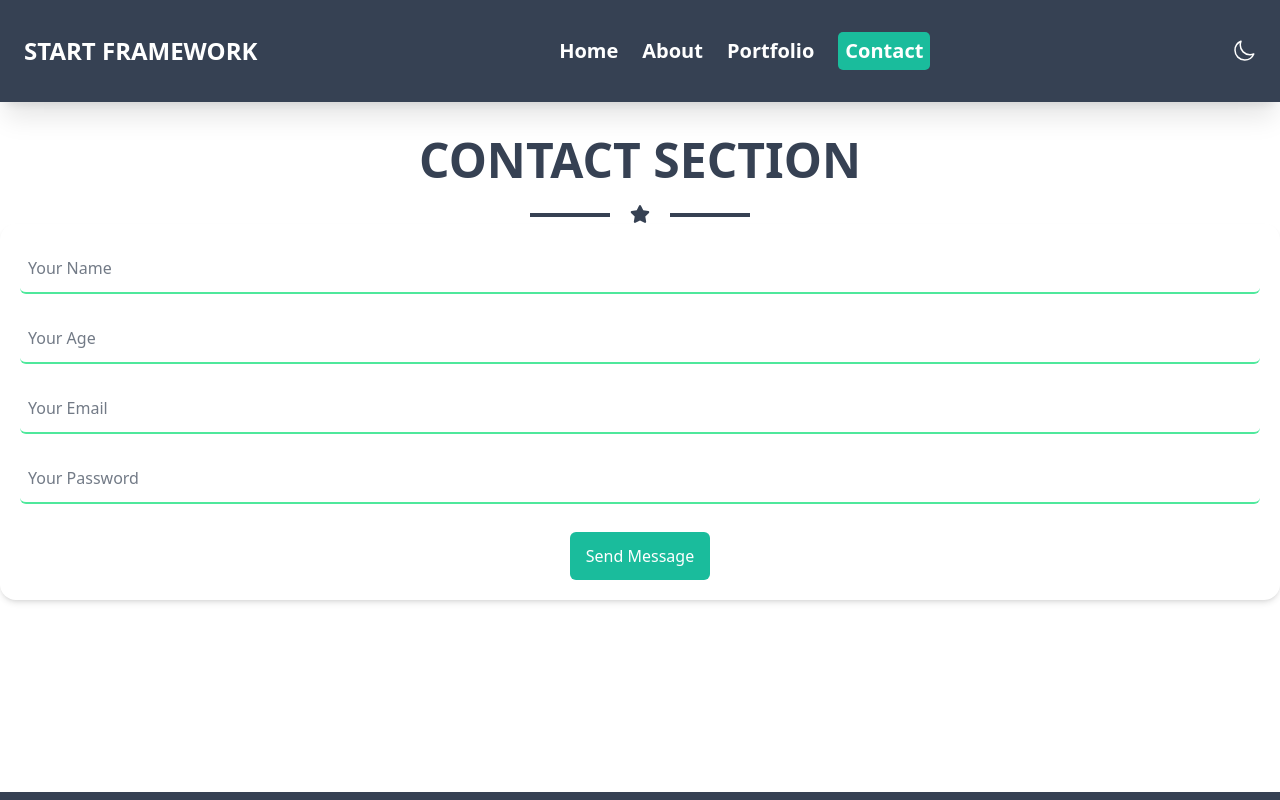
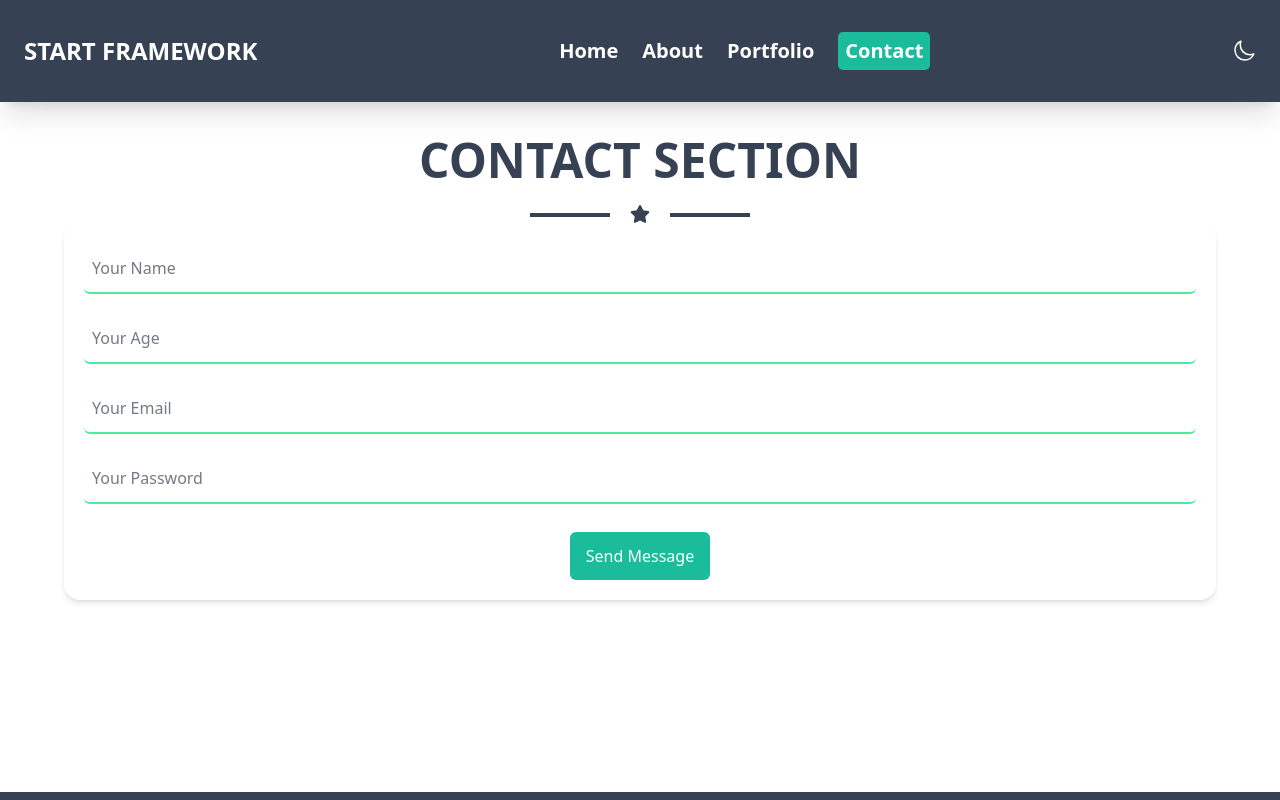
Before and after one commit to ahmedd-adel502/Framework, a React (Vite) app: page /contact in a window 1280 px wide. Shown: the top 800 px of the page. Built offline with nearby package versions, Linux system fonts and the light colour scheme.

Commit message:
adjusting form size

```diff
--- a/src/Pages/Contact/Contact.jsx
+++ b/src/Pages/Contact/Contact.jsx
@@ -24,7 +24,7 @@ export default function Contact({toggleTheme,theme}) {
                 <p className="text-gray-700 text-xl relative before:absolute before:w-[80px] dark:before:bg-white dark:after:bg-white dark:text-white before:h-[4px] before:bg-gray-700 before:left-[40px] before:top-[9px] after:absolute after:w-[80px] after:h-[4px] after:bg-gray-700 after:right-[40px] after:top-[9px]"><FaStar /></p>
             </div>
             <div>
-              <form className="flex flex-col gap-4 shadow-md rounded-2xl p-5 space-y-1 dark:text-white">
+              <form className="flex flex-col gap-4 shadow-md rounded-2xl p-5 w-[90%] mx-auto sm:w-[90%] space-y-1 dark:text-white">
                <div className="flex flex-col relative">
                  <label htmlFor="name" className="px-2 absolute text-green-400 top-1 opacity-0 invisible">Your Name:</label>
                   <input className="border-b-2  peer border-green-400/70 outline-none py-3 px-2 rounded-md placeholder:text-gray-700/70 dark:placeholder:text-gray-300" onInput={isInputTouched} type="text" placeholder="Your Name" name="name" />
```
